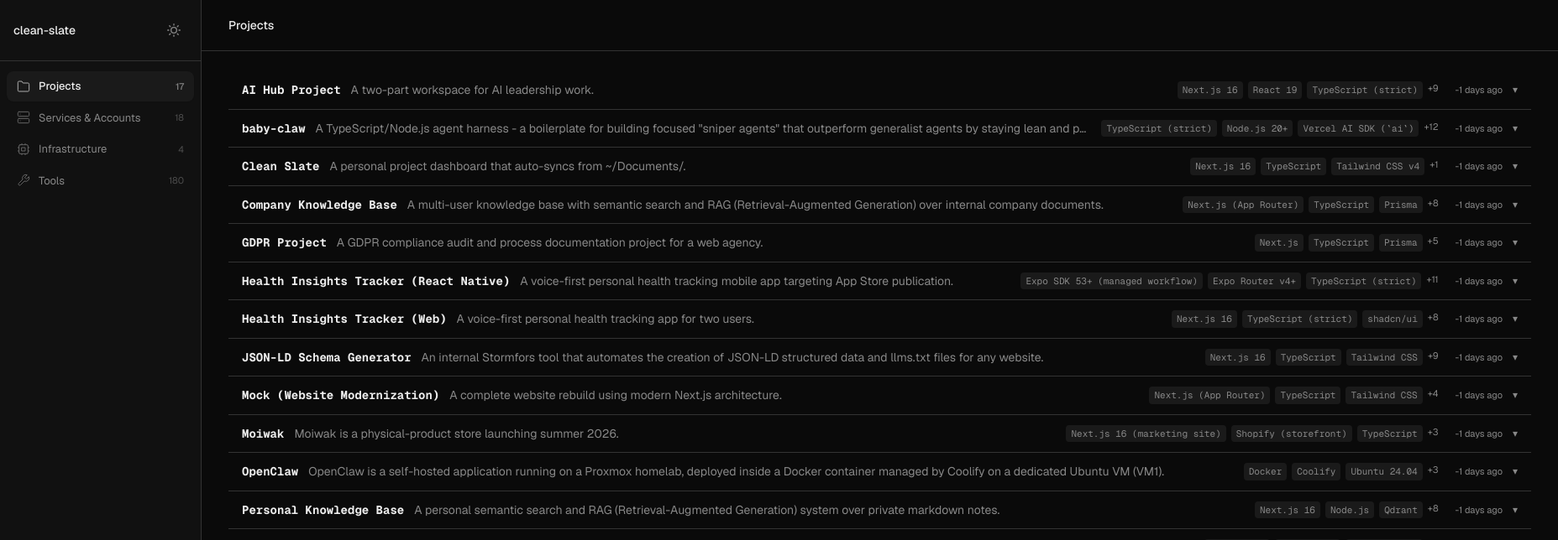
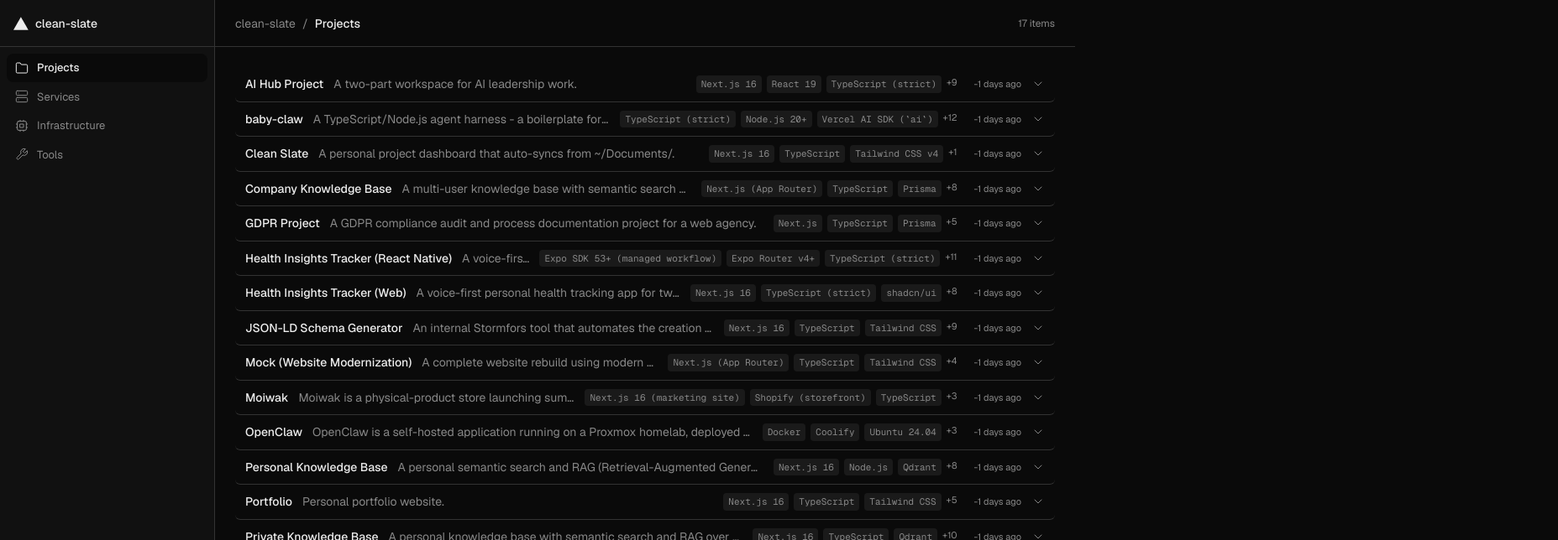
Before and after one commit to hanna-fmw/clean-slate, a Next.js app: page / in a window 1280 px wide. Shown: the top 644 px of the page at 84% size, 1855 px wide, since content can reach past the window. Built offline with nearby package versions, Linux system fonts and the light colour scheme.

Commit message:
refine: match Vercel dashboard styling
Sidebar 256px with Vercel triangle logo, breadcrumb header bar,
Geist Sans for all names/labels (mono only for code values),
cleaner row spacing with chevron icons, updated color palette.

```diff
--- a/app/dashboard-layout.tsx
+++ b/app/dashboard-layout.tsx
@@ -13,7 +13,7 @@ interface DashboardLayoutProps {
 
 const TITLES: Record<Section, string> = {
   projects: 'Projects',
-  services: 'Services & Accounts',
+  services: 'Services',
   infrastructure: 'Infrastructure',
   tools: 'Tools',
 }
@@ -30,17 +30,24 @@ export function DashboardLayout({
   return (
     <div className="flex min-h-screen">
       <Sidebar active={active} onNavigate={setActive} counts={counts} />
-      <main className="flex-1 ml-[var(--sidebar-width)]">
-        <div className="border-b border-[var(--border)] px-8 py-5">
-          <h2 className="text-sm font-medium">{TITLES[active]}</h2>
-        </div>
-        <div className="px-8 py-6">
+      <div className="flex-1 ml-[var(--sidebar-width)] flex flex-col min-h-screen">
+        <header className="h-14 border-b border-[var(--border)] flex items-center px-6 shrink-0">
+          <div className="flex items-center gap-2 text-sm">
+            <span className="text-[var(--muted)]">clean-slate</span>
+            <span className="text-[var(--muted)]">/</span>
+            <span className="font-medium">{TITLES[active]}</span>
+          </div>
+          <div className="ml-auto text-[12px] text-[var(--muted)]">
+            {counts[active]} items
+          </div>
+        </header>
+        <main className="flex-1 px-6 py-6 max-w-5xl">
           {active === 'projects' && projectList}
           {active === 'services' && serviceList}
           {active === 'infrastructure' && infrastructureList}
           {active === 'tools' && toolsList}
-        </div>
-      </main>
+        </main>
+      </div>
     </div>
   )
 }
--- a/app/globals.css
+++ b/app/globals.css
@@ -16,7 +16,7 @@
   --link-hover: #0a0a0a;
   --sidebar-bg: #fafafa;
   --sidebar-active: #fff;
-  --sidebar-width: 240px;
+  --sidebar-width: 256px;
   --card: oklch(1 0 0);
   --card-foreground: oklch(0.145 0 0);
   --popover: oklch(1 0 0);
--- a/components/expandable-row.tsx
+++ b/components/expandable-row.tsx
@@ -17,15 +17,16 @@ export function ExpandableRow({ summary, detail }: ExpandableRowProps) {
 
   return (
     <Collapsible open={open} onOpenChange={setOpen}>
-      <CollapsibleTrigger className="flex w-full items-center gap-3 py-3 px-4 text-left hover:bg-[var(--hover)] transition-colors cursor-pointer border-b border-[var(--border)]">
+      <CollapsibleTrigger className="flex w-full items-center gap-3 py-2.5 px-3 text-left hover:bg-[var(--hover)] transition-colors cursor-pointer border-b border-[var(--border)] rounded-sm">
         {summary}
-        <span
-          className={`ml-auto text-[var(--muted)] text-xs shrink-0 transition-transform duration-200 ${open ? 'rotate-180' : ''}`}
+        <svg
+          width="16" height="16" viewBox="0 0 24 24" fill="none" stroke="currentColor" strokeWidth="1.5" strokeLinecap="round" strokeLinejoin="round"
+          className={`ml-auto text-[var(--muted)] shrink-0 transition-transform duration-200 ${open ? 'rotate-180' : ''}`}
         >
-          &#9662;
-        </span>
+          <polyline points="6 9 12 15 18 9" />
+        </svg>
       </CollapsibleTrigger>
-      <CollapsibleContent className="px-4 pb-5 pt-3 border-b border-[var(--border)] bg-[var(--hover)]">
+      <CollapsibleContent className="px-3 pb-4 pt-3 border-b border-[var(--border)] bg-[var(--hover)]">
         {detail}
       </CollapsibleContent>
     </Collapsible>
--- a/components/infrastructure-row.tsx
+++ b/components/infrastructure-row.tsx
@@ -4,7 +4,7 @@ import type { Infrastructure } from '@/lib/types'
 function InfraSummary({ infra }: { infra: Infrastructure }) {
   return (
     <div className="flex items-center gap-3 flex-1 min-w-0">
-      <span className="font-mono font-bold text-sm shrink-0">{infra.name}</span>
+      <span className="font-medium text-sm shrink-0">{infra.name}</span>
       {infra.access_url && infra.access_url !== 'TODO' && (
         <a
           href={infra.access_url}
@@ -57,14 +57,14 @@ function InfraDetail({ infra }: { infra: Infrastructure }) {
 
       {infra.notes && (
         <div>
-          <p className="text-xs text-[var(--muted)] mb-1 font-mono uppercase tracking-wider">Notes</p>
+          <p className="text-xs text-[var(--muted)] mb-1 uppercase tracking-wider">Notes</p>
           <p className="text-[var(--muted)] whitespace-pre-line">{infra.notes}</p>
         </div>
       )}
 
       {infra.sub_resources.length > 0 && (
         <div>
-          <p className="text-xs text-[var(--muted)] mb-2 font-mono uppercase tracking-wider">Resources</p>
+          <p className="text-xs text-[var(--muted)] mb-2 uppercase tracking-wider">Resources</p>
           <div className="space-y-1">
             {infra.sub_resources.map((r, i) => (
               <div key={i} className="flex gap-4 text-xs">
--- a/components/project-row.tsx
+++ b/components/project-row.tsx
@@ -5,7 +5,7 @@ import type { Project } from '@/lib/types'
 function ProjectSummary({ project }: { project: Project }) {
   return (
     <div className="flex items-center gap-3 flex-1 min-w-0">
-      <span className="font-mono font-bold text-sm shrink-0">{project.name}</span>
+      <span className="font-medium text-sm shrink-0">{project.name}</span>
       <span className="text-sm text-[var(--muted)] truncate hidden sm:block">
         {project.description_short}
       </span>
@@ -36,7 +36,7 @@ function ProjectDetail({ project }: { project: Project }) {
     <div className="space-y-4 text-sm">
       {project.description && (
         <div>
-          <p className="text-xs text-[var(--muted)] mb-1 font-mono uppercase tracking-wider">Description</p>
+          <p className="text-xs text-[var(--muted)] mb-1 uppercase tracking-wider">Description</p>
           <div
             className="text-[var(--foreground)] leading-relaxed whitespace-pre-line"
             dangerouslySetInnerHTML={{
@@ -50,21 +50,21 @@ function ProjectDetail({ project }: { project: Project }) {
 
       {project.hosting && (
         <div>
-          <p className="text-xs text-[var(--muted)] mb-1 font-mono uppercase tracking-wider">Hosting</p>
+          <p className="text-xs text-[var(--muted)] mb-1 uppercase tracking-wider">Hosting</p>
           <p>{project.hosting}</p>
         </div>
       )}
 
       {project.database && (
         <div>
-          <p className="text-xs text-[var(--muted)] mb-1 font-mono uppercase tracking-wider">Database</p>
+          <p className="text-xs text-[var(--muted)] mb-1 uppercase tracking-wider">Database</p>
           <p>{project.database}</p>
         </div>
       )}
 
       {project.github.repo_url && (
         <div>
-          <p className="text-xs text-[var(--muted)] mb-1 font-mono uppercase tracking-wider">GitHub</p>
+          <p className="text-xs text-[var(--muted)] mb-1 uppercase tracking-wider">GitHub</p>
           <p className="font-mono text-xs">
             {project.github.account && <span>{project.github.account}</span>}
             {project.github.ssh_alias && <span className="text-[var(--muted)]"> ({project.github.ssh_alias})</span>}
@@ -82,7 +82,7 @@ function ProjectDetail({ project }: { project: Project }) {
 
       {Object.keys(project.run_commands).length > 0 && (
         <div>
-          <p className="text-xs text-[var(--muted)] mb-1 font-mono uppercase tracking-wider">Run Commands</p>
+          <p className="text-xs text-[var(--muted)] mb-1 uppercase tracking-wider">Run Commands</p>
           <div className="bg-[var(--background)] rounded px-3 py-2 font-mono text-xs space-y-1">
             {Object.entries(project.run_commands).map(([cmd, desc]) => (
               <div key={cmd} className="flex gap-4">
@@ -96,7 +96,7 @@ function ProjectDetail({ project }: { project: Project }) {
 
       {project.services.length > 0 && (
         <div>
-          <p className="text-xs text-[var(--muted)] mb-1 font-mono uppercase tracking-wider">Services</p>
+          <p className="text-xs text-[var(--muted)] mb-1 uppercase tracking-wider">Services</p>
           <div className="flex flex-wrap gap-1.5">
             {project.services.map((s) => (
               <span key={s} className="text-xs font-mono bg-[var(--tag-bg)] text-[var(--tag-text)] px-1.5 py-0.5 rounded">
@@ -109,7 +109,7 @@ function ProjectDetail({ project }: { project: Project }) {
 
       {project.notes && (
         <div>
-          <p className="text-xs text-[var(--muted)] mb-1 font-mono uppercase tracking-wider">Notes</p>
+          <p className="text-xs text-[var(--muted)] mb-1 uppercase tracking-wider">Notes</p>
           <p className="text-[var(--muted)] whitespace-pre-line">{project.notes}</p>
         </div>
       )}
--- a/components/sidebar.tsx
+++ b/components/sidebar.tsx
@@ -1,6 +1,5 @@
 'use client'
 
-import { useState } from 'react'
 import { ThemeToggle } from './theme-toggle'
 
 export type Section = 'projects' | 'services' | 'infrastructure' | 'tools'
@@ -17,7 +16,7 @@ const NAV_ITEMS: { key: Section; label: string; icon: React.ReactNode }[] = [
   },
   {
     key: 'services',
-    label: 'Services & Accounts',
+    label: 'Services',
     icon: (
       <svg width="16" height="16" viewBox="0 0 24 24" fill="none" stroke="currentColor" strokeWidth="1.5" strokeLinecap="round" strokeLinejoin="round">
         <rect x="2" y="2" width="20" height="8" rx="2" ry="2" />
@@ -58,34 +57,36 @@ interface SidebarProps {
 
 export function Sidebar({ active, onNavigate, counts }: SidebarProps) {
   return (
-    <aside className="fixed top-0 left-0 h-full w-[var(--sidebar-width)] bg-[var(--sidebar-bg)] border-r border-[var(--border)] flex flex-col">
-      <div className="px-4 py-5 border-b border-[var(--border)]">
-        <div className="flex items-center justify-between">
-          <h1 className="text-sm font-medium">clean-slate</h1>
-          <ThemeToggle />
+    <aside className="fixed top-0 left-0 h-full w-[var(--sidebar-width)] bg-[var(--sidebar-bg)] border-r border-[var(--border)] flex flex-col z-10">
+      <div className="px-4 h-14 flex items-center border-b border-[var(--border)]">
+        <div className="flex items-center gap-2 text-sm font-medium">
+          <svg width="18" height="18" viewBox="0 0 76 65" fill="currentColor">
+            <path d="M37.5274 0L75.0548 65H0L37.5274 0Z" />
+          </svg>
+          clean-slate
         </div>
       </div>
 
-      <nav className="flex-1 py-3 px-2">
+      <nav className="flex-1 py-2 px-2 overflow-y-auto">
         {NAV_ITEMS.map(({ key, label, icon }) => (
           <button
             key={key}
             onClick={() => onNavigate(key)}
-            className={`w-full flex items-center gap-2.5 px-3 py-2 text-[13px] rounded-md transition-colors cursor-pointer mb-0.5 ${
+            className={`w-full flex items-center gap-2.5 px-2.5 py-[7px] text-[13px] rounded-md transition-colors cursor-pointer mb-px ${
               active === key
-                ? 'bg-[var(--sidebar-active)] text-[var(--foreground)] font-medium shadow-[0_1px_2px_rgba(0,0,0,0.04)]'
+                ? 'bg-[var(--background)] text-[var(--foreground)] font-medium'
                 : 'text-[var(--muted)] hover:text-[var(--foreground)] hover:bg-[var(--hover)]'
             }`}
           >
-            <span className="shrink-0 opacity-70">{icon}</span>
+            <span className="shrink-0">{icon}</span>
             {label}
-            <span className="ml-auto text-[11px] opacity-50">{counts[key]}</span>
           </button>
         ))}
       </nav>
 
-      <div className="px-4 py-3 border-t border-[var(--border)] text-[11px] text-[var(--muted)]">
-        ops.hosk.app
+      <div className="px-3 py-3 border-t border-[var(--border)] flex items-center justify-between">
+        <span className="text-[12px] text-[var(--muted)]">ops.hosk.app</span>
+        <ThemeToggle />
       </div>
     </aside>
   )
```
Also changed, not shown: components/service-row.tsx (+4 -4 lines), components/tools-section.tsx (+5 -5 lines), test-results/.last-run.json (added), 1 other file (tests, documents, lock files or other folders).
